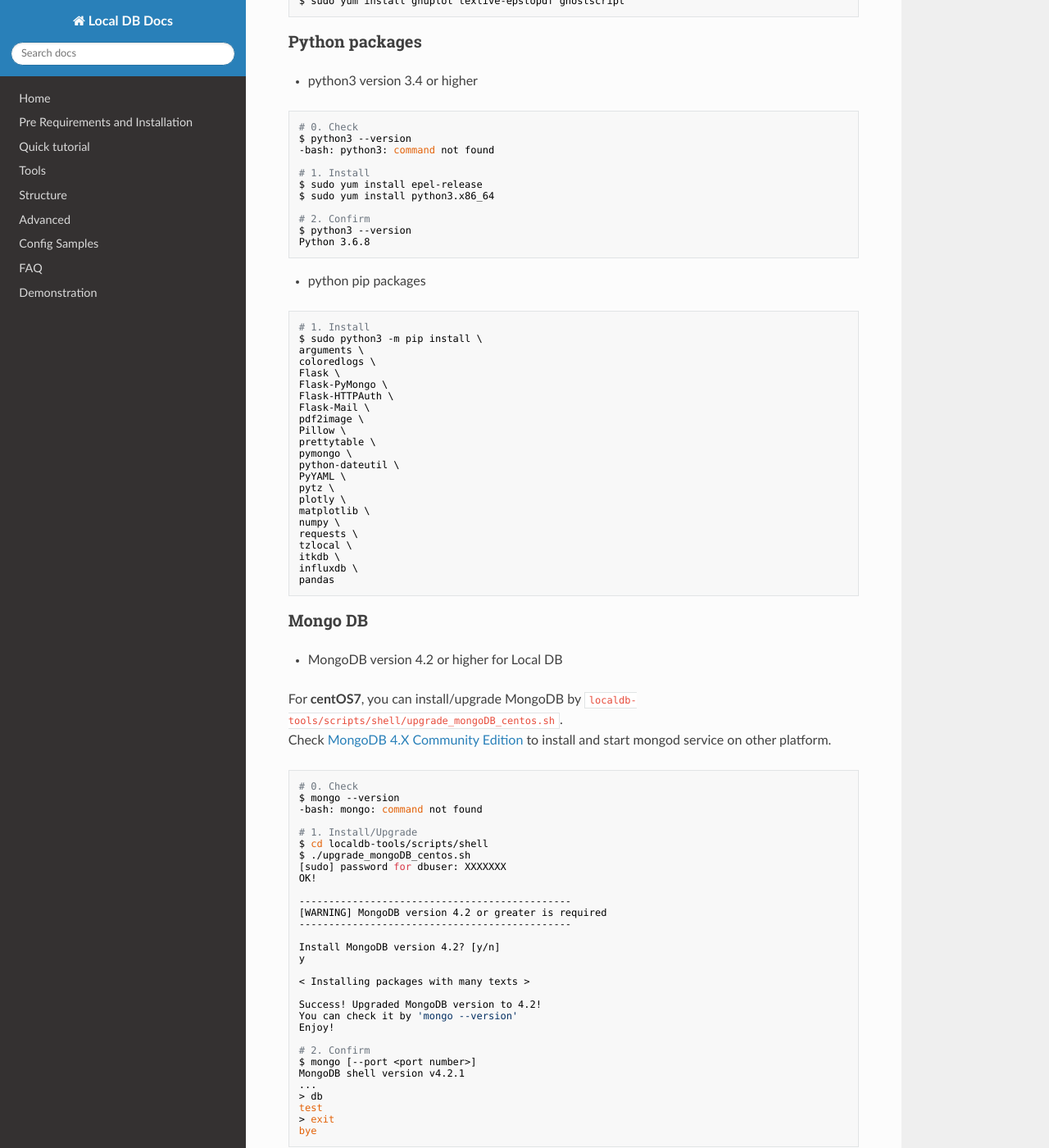
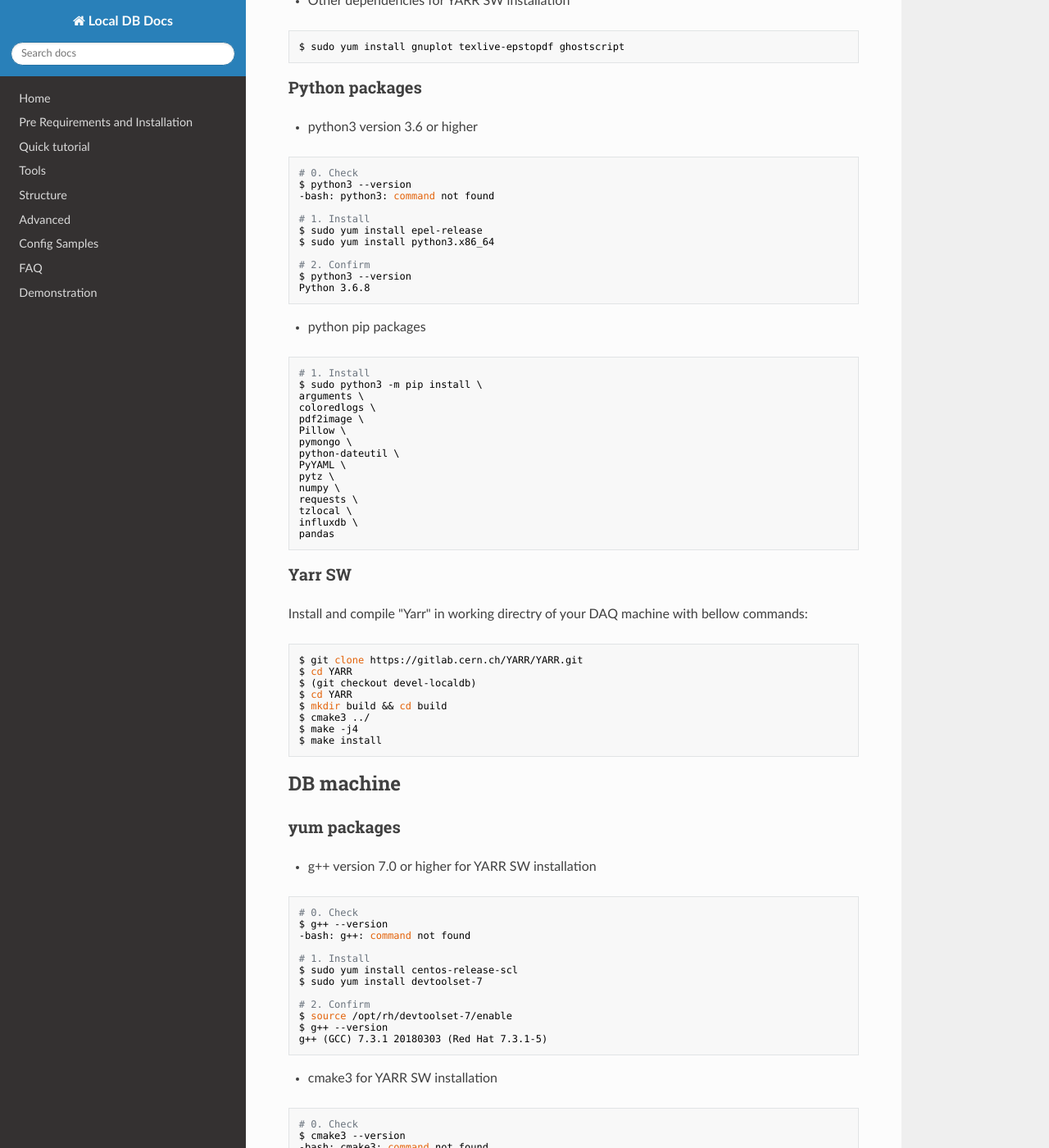
Before and after one commit to jlab-hep/localdb-docs, an MkDocs documentation site: the page built from docs/manual-install.md, in a window 1280 px wide and 1400 px high, scrolled down 923 px. Shown: the whole window at 82% size. Built offline with MkDocs 1.6.1, drawn with Linux system fonts in a browser that asks for light colours; nearby versions of some CDN libraries; old or Windows-style settings are respelled for this version of MkDocs; some of the changed text lies outside the part shown.

Commit message:
modified manual installation

````diff
--- a/docs/manual-install.md
+++ b/docs/manual-install.md
@@ -6,6 +6,7 @@
 
 Check [Automatic Installation](automatic-install.md) to install requirements automatically on **centOS7**.
 
+## DAQ machine
 ### yum packages
 
 - g++ version 7.0 or higher for YARR SW installation
@@ -49,7 +50,93 @@ $ sudo yum install gnuplot texlive-epstopdf ghostscript
 
 ### Python packages
 
-- python3 version 3.4 or higher
+- python3 version 3.6 or higher
+
+```bash
+# 0. Check
+$ python3 --version
+-bash: python3: command not found
+
+# 1. Install
+$ sudo yum install epel-release
+$ sudo yum install python3.x86_64
+
+# 2. Confirm
+$ python3 --version
+Python 3.6.8
+```
+
+- python pip packages
+
+```bash
+# 1. Install
+$ sudo python3 -m pip install \
+arguments \
+coloredlogs \
+pdf2image \
+Pillow \
+pymongo \
+python-dateutil \
+PyYAML \
+pytz \
+numpy \
+requests \
+tzlocal \
+influxdb \
+pandas
+```
+### Yarr SW
+Install and compile "Yarr" in working directry of your DAQ machine with bellow commands:
+
+```bash
+$ git clone https://gitlab.cern.ch/YARR/YARR.git
+$ cd YARR
+$ (git checkout devel-localdb)
+$ cd YARR
+$ mkdir build && cd build
+$ cmake3 ../
+$ make -j4
+$ make install
+```
+
+## DB machine
+### yum packages
+
+- g++ version 7.0 or higher for YARR SW installation
+
+```bash
+# 0. Check
+$ g++ --version
+-bash: g++: command not found
+
+# 1. Install
+$ sudo yum install centos-release-scl
+$ sudo yum install devtoolset-7
+
+# 2. Confirm
+$ source /opt/rh/devtoolset-7/enable
+$ g++ --version
+g++ (GCC) 7.3.1 20180303 (Red Hat 7.3.1-5)
+```
+
+- cmake3 for YARR SW installation
+
+```bash
+# 0. Check
+$ cmake3 --version
+-bash: cmake3: command not found
+
+# 1. Install
+$ sudo yum install epel-release
+$ sudo yum install cmake3
+
+# 2. Confirm
+$ cmake3 --version
+cmake3 version 3.14.6
+```
+### Python packages
+
+- python3 version 3.6 or higher
 
 ```bash
 # 0. Check
@@ -191,3 +278,11 @@ Version 6.5.2 (commit: 742d165, branch: HEAD)
 ```
 
 Check [Grafana Installation](https://grafana.com/docs/grafana/latest/installation/requirements/) for more detail.
+
+### LocalDB tools
+Install "localdb-tools" in working directry of your DB machine with bellow commands:
+
+```bash
+$ git clone https://gitlab.cern.ch/YARR/localdb-tools.git
+$ (git checkout devel)
+```
````
